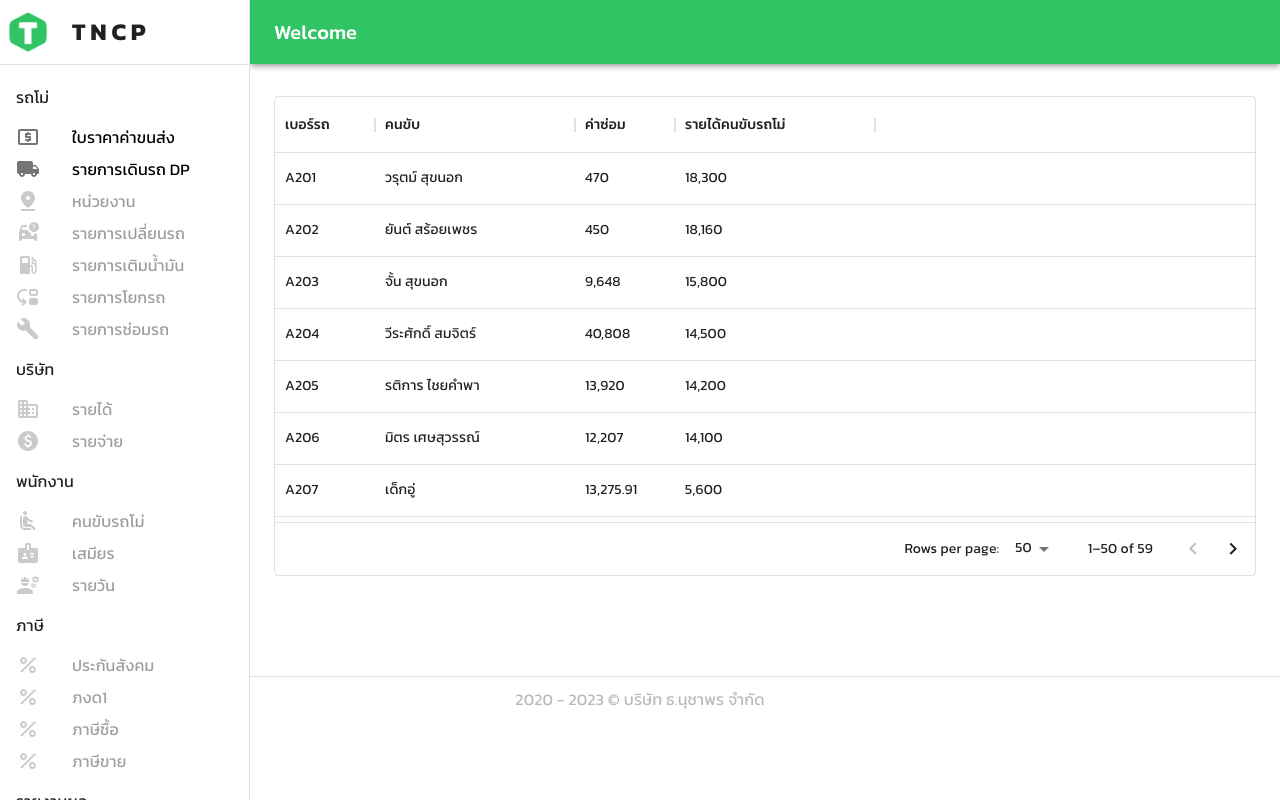
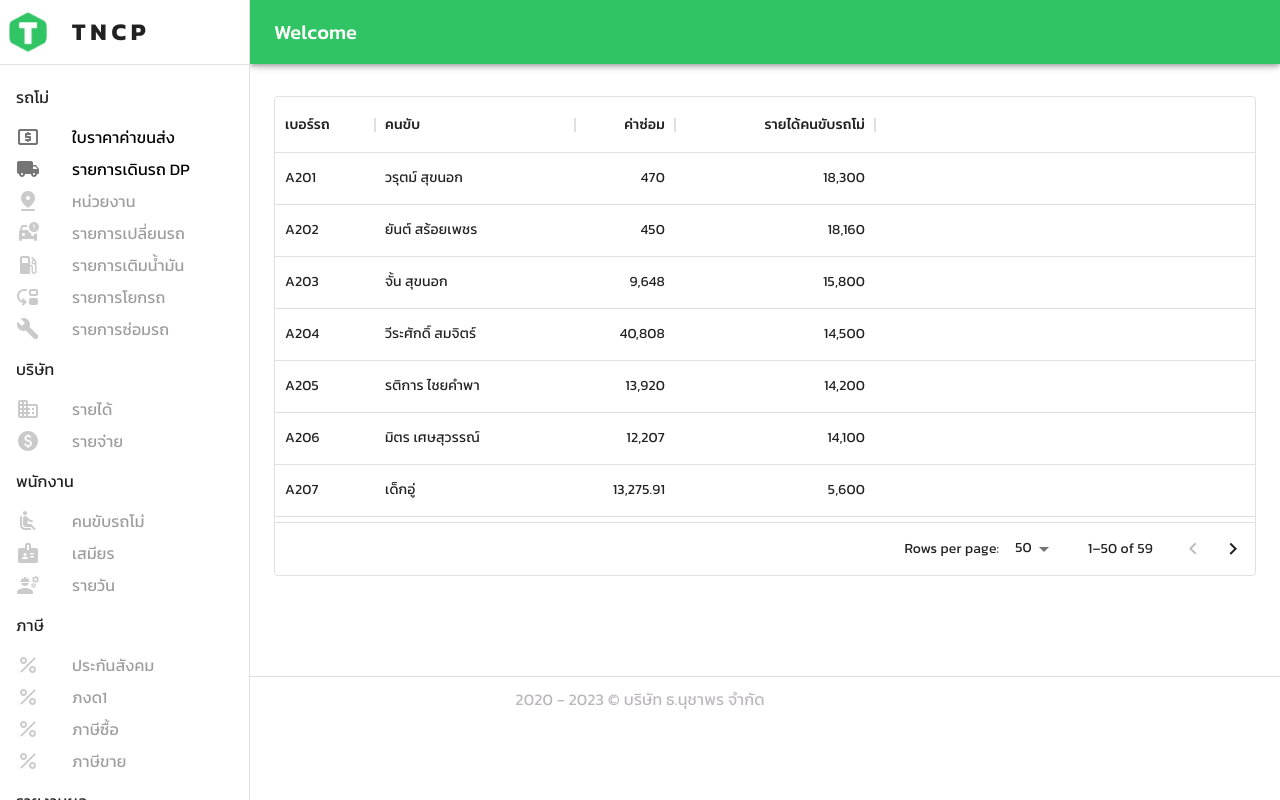
Before and after one commit to pruekk/truck-manager-frontend, a React (Create React App) app: page /car-information in a window 1280 px wide. Built offline with nearby package versions, Linux system fonts and the light colour scheme.

Commit message:
Edit column format

```diff
--- a/src/components/carInformation/tables/CarInformationTable.jsx
+++ b/src/components/carInformation/tables/CarInformationTable.jsx
@@ -13,8 +13,8 @@ const columnsSize = {
 export const columns = [
     { field: 'id', headerName: 'เบอร์รถ', minWidth: columnsSize.medium },
     { field: 'driver', headerName: 'คนขับ', minWidth: columnsSize.large },
-    { field: 'maintenanceCost', headerName: 'ค่าซ่อม', minWidth: columnsSize.small, valueGetter: (params) => params.row.maintenanceCost ? params.row.maintenanceCost.toLocaleString() : "-" },
-    { field: 'driverSalary', headerName: 'รายได้คนขับรถโม่', minWidth: columnsSize.large, valueGetter: (params) => params.row.driverSalary ? params.row.driverSalary.toLocaleString() : "-" },
+    { field: 'maintenanceCost', headerName: 'ค่าซ่อม', type: 'number', minWidth: columnsSize.small },
+    { field: 'driverSalary', headerName: 'รายได้คนขับรถโม่', type: 'number', minWidth: columnsSize.large },
 ];
 
 export default function CarInformationTable(props) {
@@ -47,7 +47,7 @@ export default function CarInformationTable(props) {
                     onPageSizeChange={(newPageSize) => setPageSize(newPageSize)}
                     rowsPerPageOptions={[25, 50, 100]}
                     //checkboxSelection
-                    //disableSelectionOnClick
+                    disableSelectionOnClick
                     experimentalFeatures={{ newEditingApi: true }}
                     getRowClassName={(params) => `row-theme--${params.row.status}`}
                 />
```
